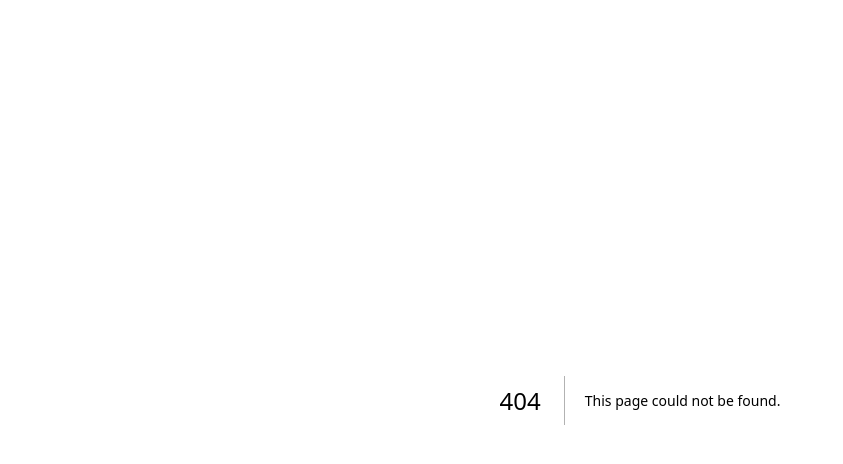
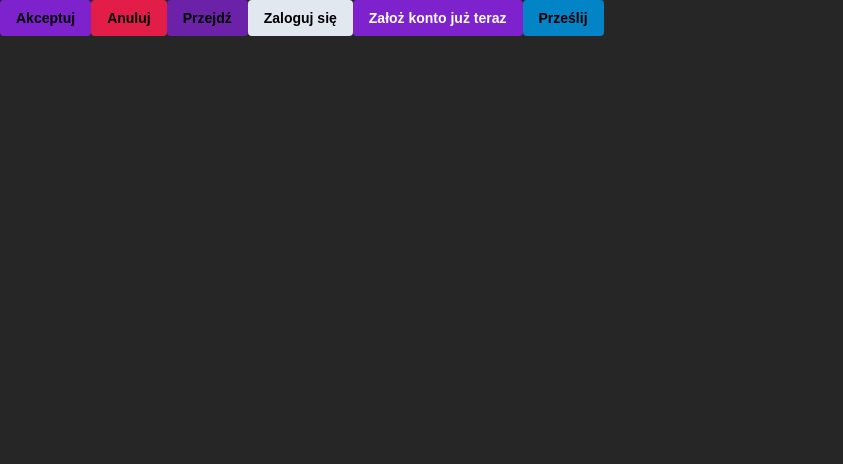
Before and after one commit to GTR1701/Team-INSomnia-BEST-Hacks-2024, a Next.js app: page /buttons in a window 1280 px wide. Before the commit this address had no page. Shown: the top 464 px of the page, without its empty margins (0-843 px from the left). Built offline with nearby package versions, Linux system fonts and the light colour scheme.

Commit message:
Customowe przyciski

```diff
--- /dev/null
+++ b/app/buttons/page.tsx
@@ -0,0 +1,44 @@
+import { Button } from "@/components/ui/button";
+import Image from "next/image";
+import Link from "next/link";
+
+
+export default function Home() {
+
+  return (
+    <>
+
+      <Button variant={"accept"}  className="transition" asChild>
+        <Link href="">
+         Akceptuj
+        </Link>
+      </Button>
+      <Button variant={"cancel"} className="transition">
+         <Link href="">
+         Anuluj
+        </Link>
+      </Button>
+      <Button variant={"goTo"} className="transition">
+      <Link href="">
+         Przejdź
+        </Link>
+      </Button>
+      <Button variant={"logIn"} className="transition">
+      <Link href="">
+         Zaloguj się
+        </Link>
+      </Button>
+      <Button variant={"singIn"} className="transition">
+      <Link href="">
+         Założ konto już teraz
+        </Link>
+      </Button>
+      <Button variant={"send"} className="transition">
+      <Link href="">
+         Prześlij
+        </Link>
+      </Button>
+
+    </>
+  )
+}
--- a/app/layout.tsx
+++ b/app/layout.tsx
@@ -26,7 +26,7 @@ export default function RootLayout({
   return (
     <html lang="en">
       <body
-        className={`${geistSans.variable} ${geistMono.variable} antialiased`}
+        className={`${geistSans.variable} ${geistMono.variable} antialiased bg-neutral-800`}
       >
         {children}
       </body>
--- a/components/ui/button.tsx
+++ b/components/ui/button.tsx
@@ -19,12 +19,28 @@ const buttonVariants = cva(
           "bg-secondary text-secondary-foreground shadow-sm hover:bg-secondary/80",
         ghost: "hover:bg-accent hover:text-accent-foreground",
         link: "text-primary underline-offset-4 hover:underline",
+        accept:"bg-purple-700 hover:bg-purple-800 transition hover:scale-125 text-black font-bold py-2 px-4 rounded",
+        cancel:"bg-rose-600 hover:bg-rose-800 transition hover:scale-125 text-black font-bold py-2 px-4 rounded",
+        send:"bg-sky-600 hover:bg-sky-700 transition hover:scale-125 text-black font-bold py-2 px-4 rounded",
+        singIn:"bg-purple-700 hover:bg-slate-800 transition hover:scale-125 text-white font-bold py-2 px-4 rounded",
+        logIn:"bg-slate-200 hover:bg-slate-300 transition hover:scale-125 text-black font-bold py-2 px-4 rounded",
+        goTo:"bg-purple-800 hover:bg-purple-600 transition hover:scale-125 text-black font-bold py-2 px-4 rounded",
+
+
       },
       size: {
         default: "h-9 px-4 py-2",
         sm: "h-8 rounded-md px-3 text-xs",
         lg: "h-10 rounded-md px-8",
         icon: "h-9 w-9",
+        accept: "h-10 w-24",
+        cancel:"h-10 w-24",
+        send:"h-10 w-24",
+        singIn:"h-10 w-24",
+        logIn:"h-10 w-24",
+        goTo:"h-10 w-24",
+
+
       },
     },
     defaultVariants: {
--- /dev/null
+++ b/components/ui/buttontest.tsx
@@ -0,0 +1 @@
+// do zrobienia =accepte =cancel = go to =sendn = log in = sign in =
```
